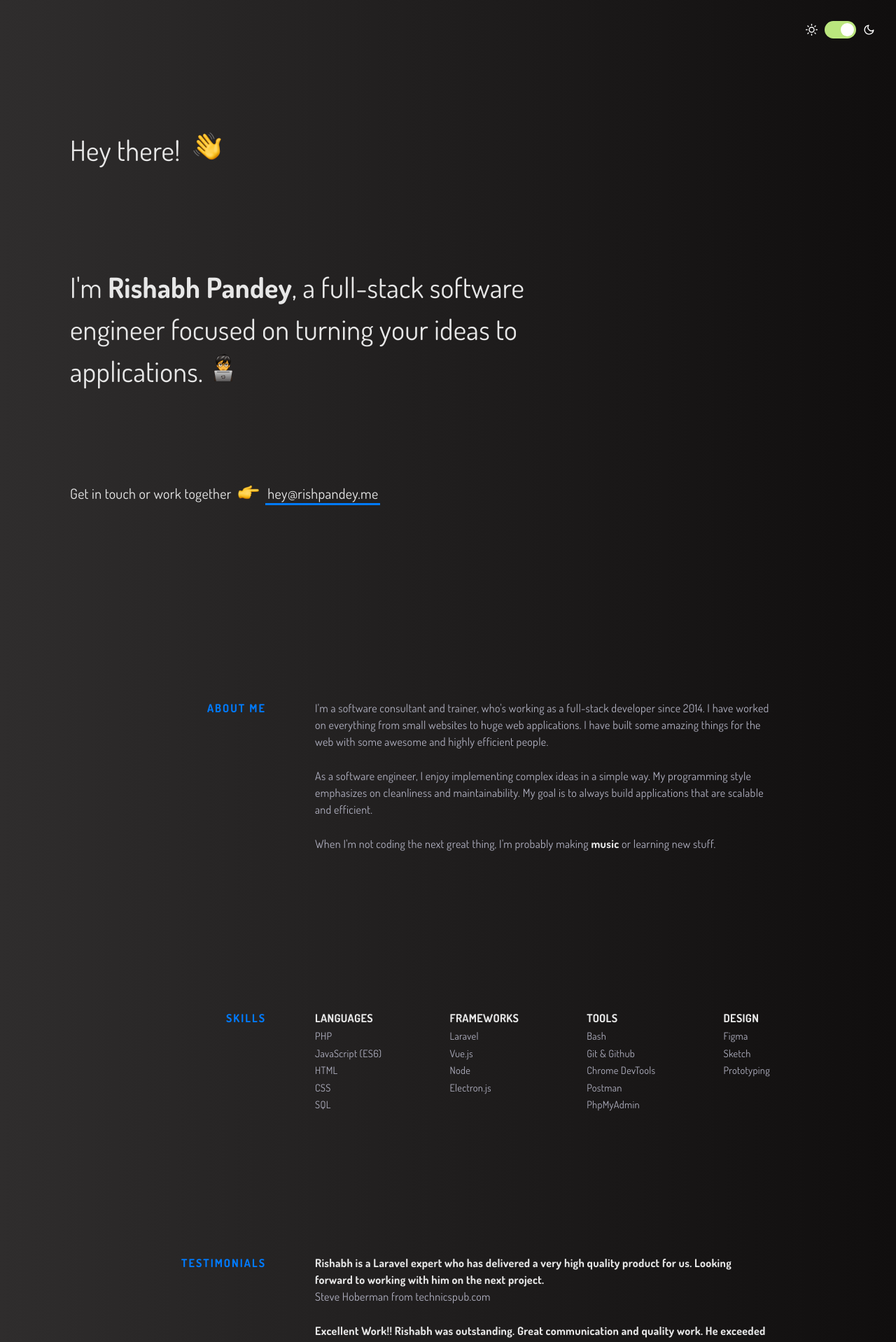
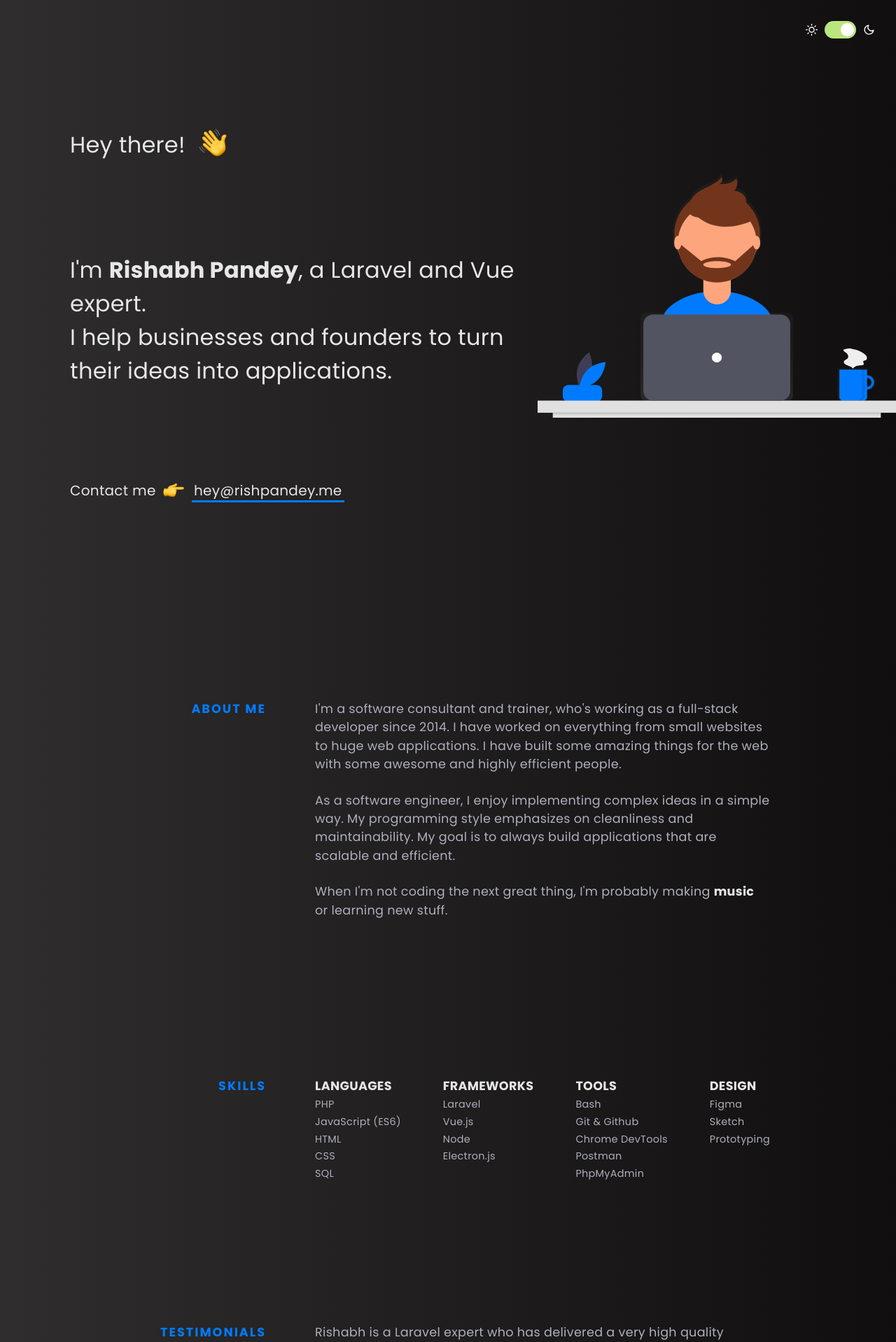
Before and after one commit to imRish/imrish.github.io, a Jekyll site: the page built from index.html, in a window 1280 px wide. Shown: the top 1918 px of the page at 70% size. Built offline with Jekyll 4.4.1, drawn with Linux system fonts in a browser that asks for light colours; nearby versions of some CDN libraries.

Commit message:
Style Update

```diff
--- a/_includes/featured-projects.html
+++ b/_includes/featured-projects.html
@@ -46,6 +46,5 @@
             <p>Made with Vue.</p>
           </figcaption>
         </div>
-
   </div>
 </section>
--- a/_includes/head.html
+++ b/_includes/head.html
@@ -36,6 +36,7 @@
 <meta name="twitter:description" content="{{site.description}}">
 <meta name="twitter:image:src" content="{{site.cover}}">
 <!-- <link href="https://fonts.googleapis.com/css?family=Inconsolata:400,700" rel="stylesheet"> -->
-<link href="https://fonts.googleapis.com/css?family=Dosis:400,700" rel="stylesheet">
+<link href="https://fonts.googleapis.com/css?family=Poppins:400,700" rel="stylesheet">
+<link href="https://fonts.googleapis.com/css?family=Open+Sans:400,700" rel="stylesheet">
 
 <link rel="stylesheet" href="{{ site.baseurl }}/css/main.css" hreflang="en-us">
--- a/_includes/intro.html
+++ b/_includes/intro.html
@@ -4,12 +4,13 @@
   </h1>
 
   <h2 class="intro__tagline">I'm
-    <span class="name">Rishabh Pandey</span>, a full-stack software engineer focused on turning your ideas to applications.
-    <span class="emoji technologist"></span>
+    <span class="name">Rishabh Pandey</span>, a Laravel and Vue expert.<br>
+    I help businesses and founders to turn their ideas into applications.
   </h2>
 
+
   <h3 class="intro__contact">
-    <span>Get in touch or work together</span>
+    <span>Contact me</span>
     <span class="emoji pointer"></span>
     <span>
       <a href="mailto:hey@rishpandey.me" target="_blank" class="highlight-link">hey@rishpandey.me</a>
--- a/_includes/testimonials.html
+++ b/_includes/testimonials.html
@@ -6,11 +6,13 @@
       <div class="qoute">
         <div class="time-place">
           <div class="job__comment">
-            <strong>{{testimonial.quote}}</strong>
+            {{testimonial.quote}}
           </div>
           <!-- <div class="job__time">{{job.time}}</div> -->
         </div>
-        <div class="job__position">{{testimonial.from}}</div>
+        <div class="job__position">
+          <strong>{{testimonial.from}}</strong>
+        </div>
       </div>
       {% endfor %}
     </div>
--- a/_scss/partials/_base.scss
+++ b/_scss/partials/_base.scss
@@ -129,6 +129,7 @@ strong {
     text-transform: uppercase;
     text-align: right;
     font-weight: 700;
+    font-size: 1.1rem;
     letter-spacing: 2px;
     @include desktop {
       margin-right: 50px;
@@ -142,8 +143,8 @@ strong {
     }
   }
   &__content {
-    font-weight: 300;
-    font-size: 1rem;
+    font-weight: 400;
+    font-size: 1.1rem;
     width: 100%;
     max-width: 650px;
     @include tablet {
--- a/_scss/partials/_featured-projects.scss
+++ b/_scss/partials/_featured-projects.scss
@@ -5,7 +5,6 @@
   .project {
     display: flex;
     margin-bottom: 100px;
-    margin-left: -5%;
     width: 125%;
     @include thirteen {
       width: 115%;
@@ -70,7 +69,7 @@
       }
     }
     p {
-      font-size: 0.85rem;
+      font-size: 0.9rem;
       line-height: 1.3;
     }
   }
--- a/_scss/partials/_globals.scss
+++ b/_scss/partials/_globals.scss
@@ -16,7 +16,8 @@ $accent: #ffcc66;
 // Fonts
 $font-stack: 'Source Sans Pro', system, system-ui, -apple-system,
   BlinkMacSystemFont, Roboto, Helvetica, Arial, sans-serif;
-$Apercu: 'Dosis', $font-stack;
+$Apercu: 'Poppins', $font-stack;
+$fontContent: 'Open Sans', $font-stack;
 // Media queries
 $fifteen-inch: 1440px;
 $thirteen-inch: 1280px;
--- a/_scss/partials/_testimonials.scss
+++ b/_scss/partials/_testimonials.scss
@@ -1,6 +1,6 @@
 .testimonials {
   .qoute {
-    margin-bottom: 25px;
+    margin-bottom: 35px;
     .time-place {
       display: flex;
       justify-content: space-between;
@@ -8,8 +8,8 @@
         display: block;
       }
     }
-    &__comment {
-      font-weight: 700;
+    .job__comment {
+      margin-bottom: 10px;
     }
   }
   .arrow-link {
--- a/package.json
+++ b/package.json
@@ -24,5 +24,6 @@
     "gulp-imagemin": "4.1.0",
     "gulp-sass": "^4.0.2",
     "gulp-uglify": "3.0.2"
-  }
+  },
+  "dependencies": {}
 }
```
Also changed, not shown: _scss/partials/_intro.scss (+7 -2 lines), .prettierrc.js (deleted), css/main.css, img/illustrations/designer.svg (added), 2 other files.
